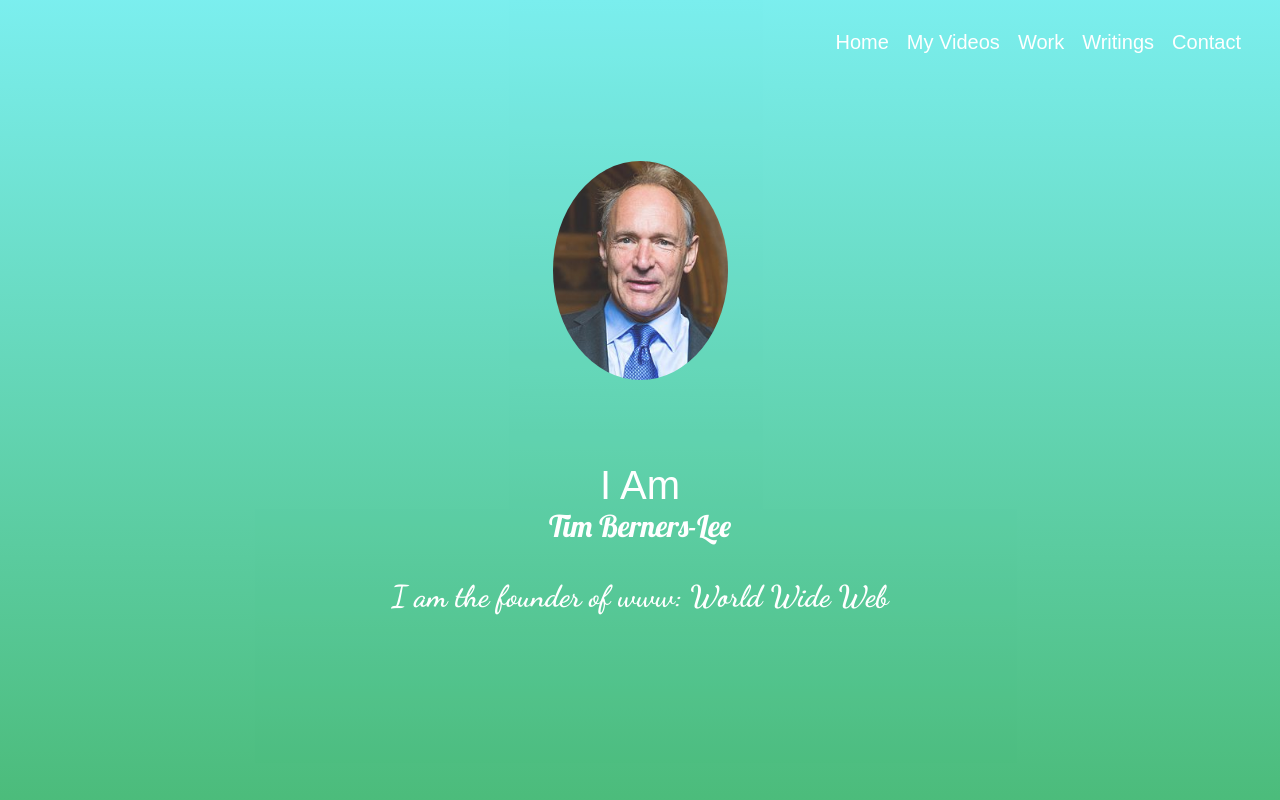
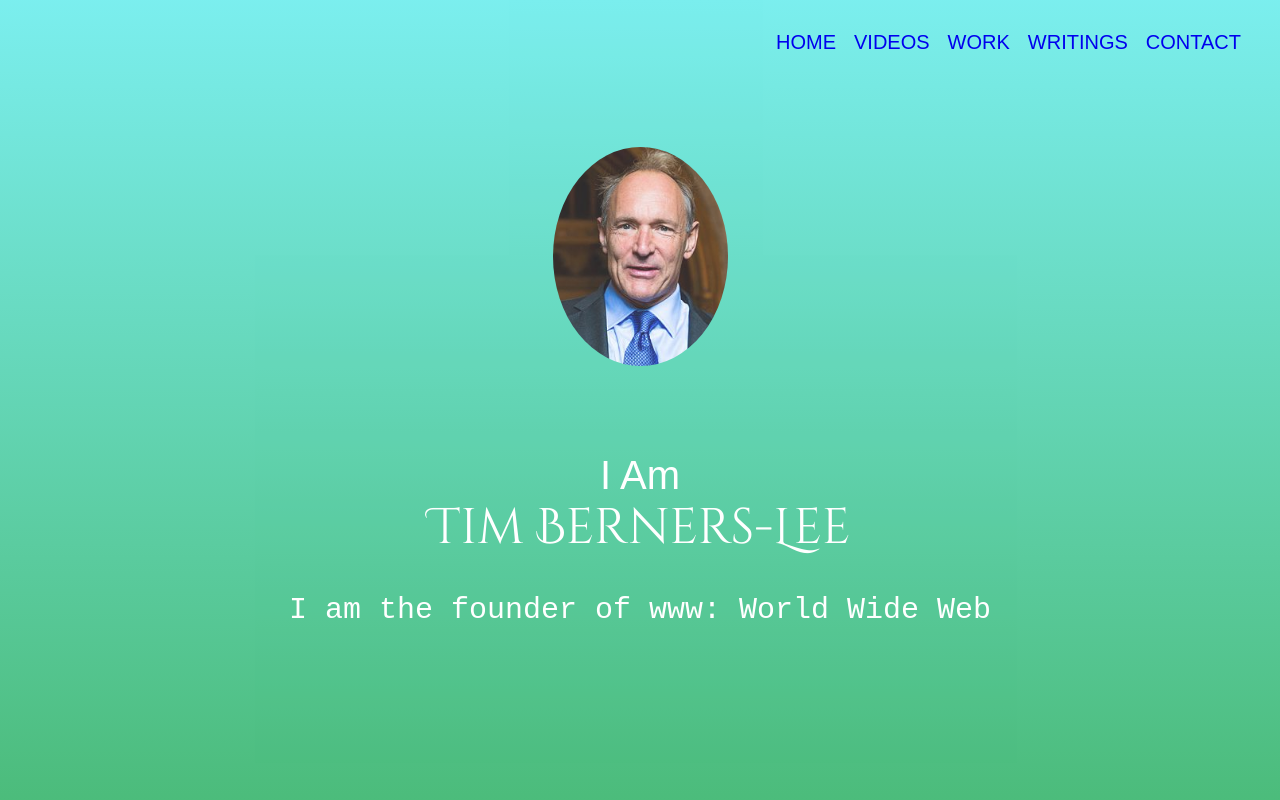
Before and after one commit to VeenaMadhuri910/Tim, a plain HTML site: page index.html in a window 1280 px wide. Shown: the top 800 px of the page. Drawn offline with Linux system fonts and the light colour scheme.

Commit message:
Add files via upload

```diff
--- a/index.html
+++ b/index.html
@@ -1,24 +1,22 @@
-<html>
 
+<!DOCTYPE html>
+<html lang="en">
 <head>
+    <meta charset="utf-8">
     <title>Sir Tim Berners-Lee</title>
     <link rel="stylesheet" href="style.css">
-    <!--  <link href="https://fonts.googleapis.com/css?family=Cinzel+Decorative&display=swap" rel="stylesheet">
-    <link rel="preconnect" href="https://fonts.gstatic.com"> -->
-    <link href="https://fonts.googleapis.com/css2?family=Cinzel+Decorative&family=Dancing+Script:wght@700&family=Lobster&display=swap" rel="stylesheet">
-
-
+    <link href="https://fonts.googleapis.com/css?family=Cinzel+Decorative&display=swap" rel="stylesheet">
 
 </head>
 
 <body>
 
     <ul class="menu">
-        <li class="links">Home</li>
-        <li class="links">My Videos</li>
-        <li class="links">Work</li>
-        <li class="links">Writings</li>
-        <li class="links">Contact</li>
+        <li class="links"><a href="#welcome">HOME</a></li>
+        <li class="links"><a href="#videos">VIDEOS</a></li>
+        <li class="links"><a href="#work">WORK</a></li>
+        <li class="links"><a href="#writings">WRITINGS</a></li>
+        <li class="links"><a href="#contact">CONTACT</a></li>
 
     </ul>
 
@@ -47,6 +45,28 @@
             The Web was first used for e-commerce in 1997.</p>
     </section>
 
-</body>
+    <section id="videos">
+        <h1>Videos</h1>
+        <div class="line"></div>
+        <br>
+        <iframe width="900" height="500" src="https://www.youtube.com/embed/OM6XIICm_qo" frameborder="0" allow="accelerometer; autoplay; encrypted-media; gyroscope; picture-in-picture" allowfullscreen></iframe>
+        <br>
+        <br>
+        <iframe width="900" height="500" src="https://www.youtube.com/embed/J8hzJxb0rpc" frameborder="0" allow="accelerometer; autoplay; encrypted-media; gyroscope; picture-in-picture" allowfullscreen></iframe>
 
-</html>
+    </section>
+    <section id="work">
+        <h1>WORK</h1>
+        <div class="line"></div>
+        <iframe width="900" height="1000" src="https://en.wikipedia.org/wiki/Tim_Berners-Lee#Career_and_research" frameborder="0"></iframe>
+
+    </section>
+    <section id="writings">
+        <h1>WRITINGS</h1>
+        <div class="line"></div>
+        <a class="article" href="https://webfoundation.org/2019/03/web-birthday-30" target="_blank">30 years on, what’s next ForTheWeb?</a>
+        <br>
+        <a class="article" href="https://interestingengineering.com/how-did-tim-berners-lee-change-the-world-with-the-world-wide-web" target="_blank">How Did Tim Berners-Lee Change the World With the World Wide Web?</a>
+    </section>
+
+</body></html>
--- a/style.css
+++ b/style.css
@@ -1,12 +1,14 @@
 body {
     margin: 0;
     padding-top: 800px;
+    text-align: center;
 }
 
 .profile {
     width: 175px;
     margin-bottom: 50px;
     border-radius: 50%;
+
 }
 
 #welcome {
@@ -23,7 +25,8 @@ body {
     display: table;
     width: 100%;
     height: 100%;
-    z-index: 9
+    z-index: 9;
+
 }
 
 
@@ -37,9 +40,9 @@ h1 {
 }
 
 #name {
-    font-size: 30px;
+    font-size: 50px;
     line-height: 1.2;
-    font-family: 'Lobster', 'Cinzel Decorative', cursive;
+    font-family: 'Cinzel Decorative', cursive;
 
 }
 
@@ -47,7 +50,7 @@ h2 {
     font-size: 30px;
     font-weight: 300;
     line-height: 1.2;
-    font-family: 'Dancing Script', monospace;
+    font-family: monospace;
 }
 
 #bio {
@@ -82,19 +85,20 @@ p {
 
 
 .menu {
-
     list-style: none;
-    font-family: sans-serif;
-    position: absolute;
+    position: fixed;
     top: 10px;
     right: 30px;
+    cursor: pointer;
     z-index: 10;
-    cursor: pointer;
+
 }
+
+
 
 .links {
     float: left;
-    color: #fff;
+    color: fuchsia;
     padding-top: 5px;
     padding-left: 9px;
     padding-right: 9px;
@@ -103,8 +107,19 @@ p {
     font-size: 20px
 }
 
+.links:hover {
+    background-color: aqua;
+}
+
+html {
+    scroll-behavior: smooth;
+}
+
+a {
+    text-decoration: none;
+}
 
 
-.links:hover {
-    background-color: dodgerblue;
+.article:hover {
+    color:fuchsia;
 }
```
